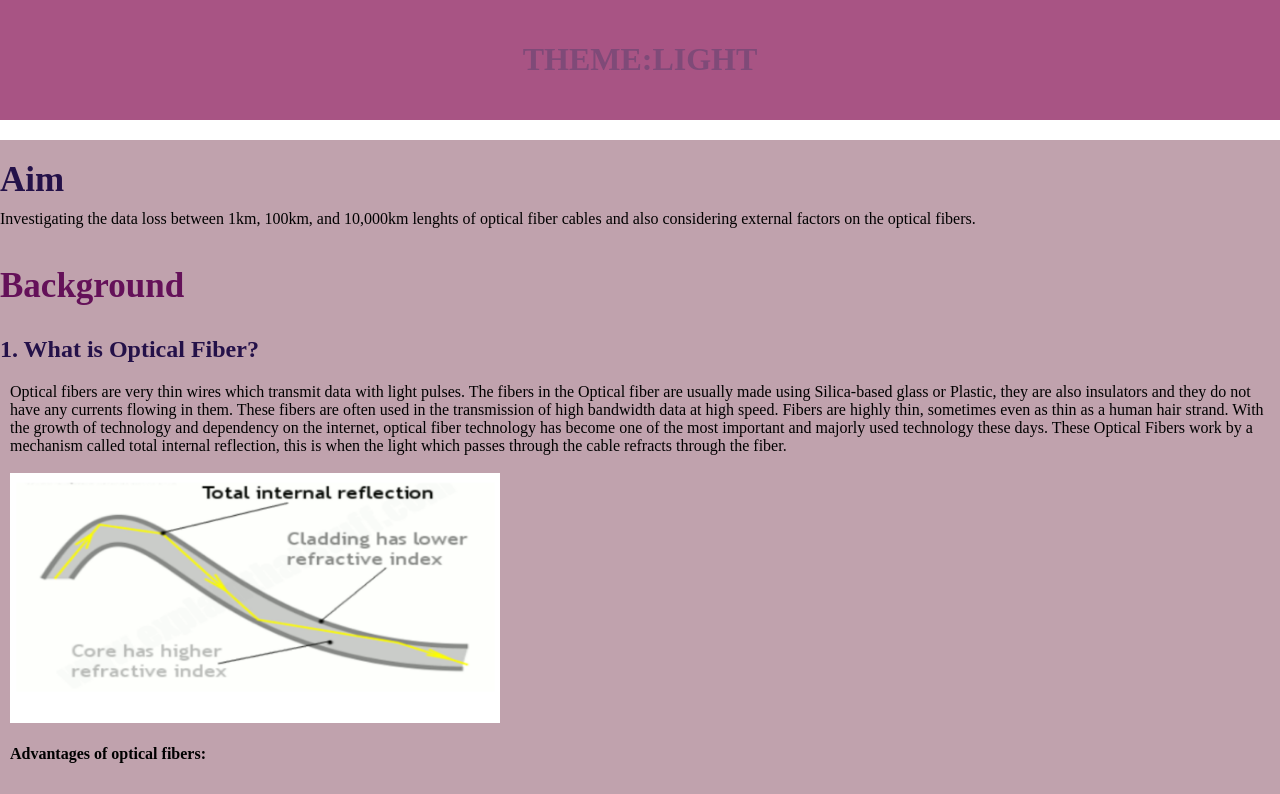
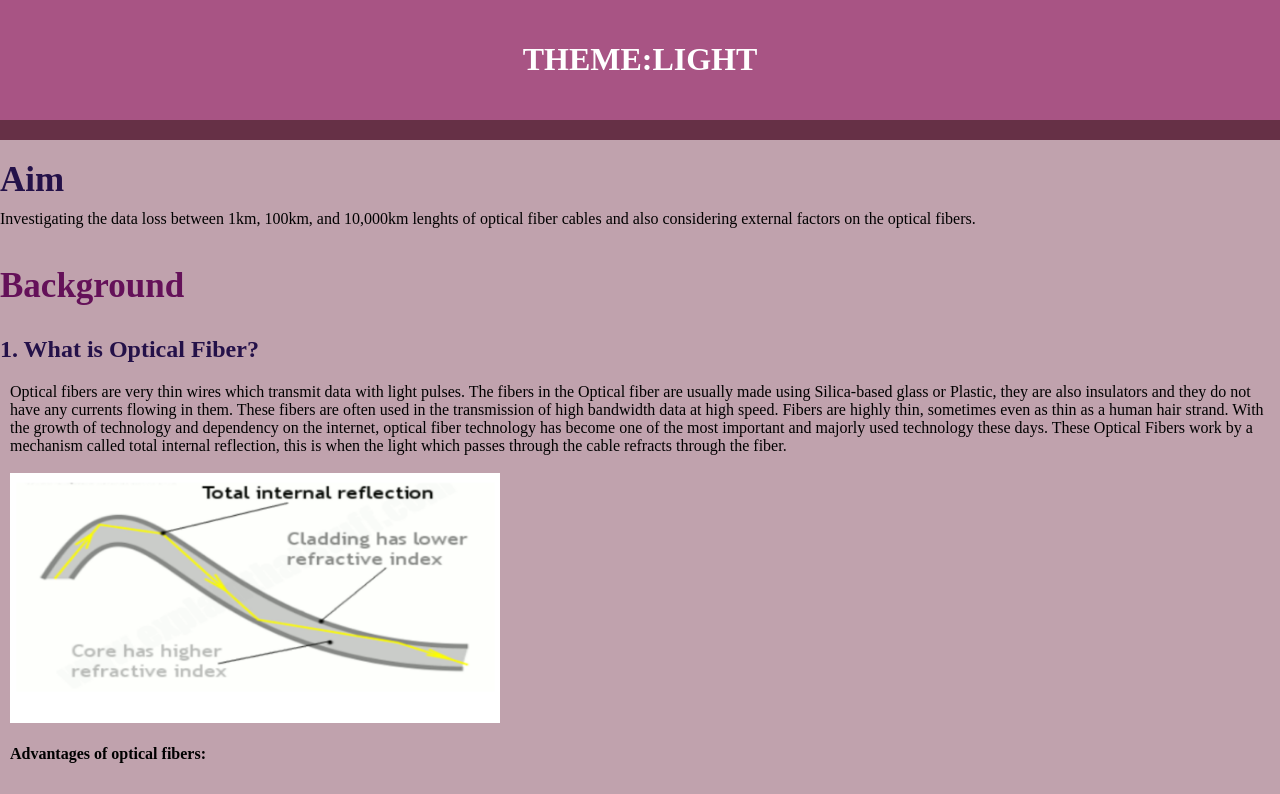
Before and after one commit to eccentricnethra/GROUP4-CS, a plain HTML site: page GROUP4-Computer-Science-website-main/GROUP4 CS/index.html in a window 1280 px wide. Shown: the top 794 px of the page. Drawn offline with Linux system fonts and the light colour scheme.

Commit message:
more omg

```diff
--- a/GROUP4-Computer-Science-website-main/GROUP4 CS/style.css
+++ b/GROUP4-Computer-Science-website-main/GROUP4 CS/style.css
@@ -8,13 +8,13 @@ body {
 
 header {
   background-color: #a12969a8;
-  color: #7f4a78;
+  color: #ffffff;
   text-align: center;
   padding: 20px;
 }
 
 nav {
-  background-color: #ffffff;
+  background-color: #663046;
   display: flex;
   justify-content: center;
   padding: 10px;
@@ -64,7 +64,7 @@ p {
 }
 
 a:link {
-  color:#ff0088;
+  color:#7e3c61;
   background-color: transparent;
   text-decoration: none;
 }
```
